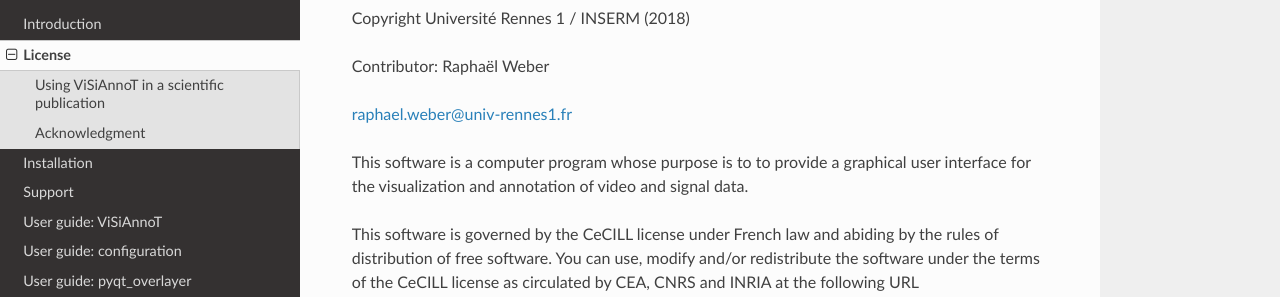
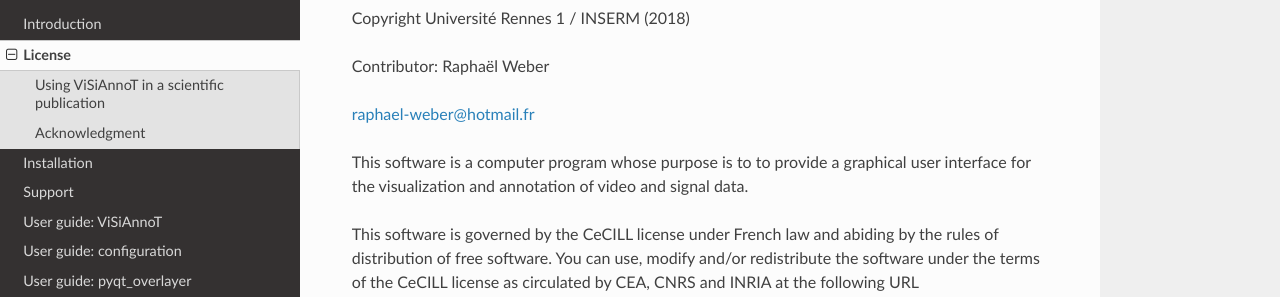
Before and after one commit to RphWbr/visiannot, a Sphinx documentation site: the page built from doc/source/license.rst, in a window 1280 px wide and 900 px high. Shown: the part 153-450 px from the top of the window. Built offline with Sphinx 7.4.7 and the Read the Docs theme 2.0.0, drawn with Linux system fonts in a browser that asks for light colours; formulas are drawn with MathJax 3.

Commit message:
Update license.rst

```diff
--- a/doc/source/license.rst
+++ b/doc/source/license.rst
@@ -5,7 +5,7 @@
 
 Contributor: Raphaël Weber
 
-raphael.weber@univ-rennes1.fr
+raphael-weber@hotmail.fr
 
 This software is a computer program whose purpose is to to provide a graphical user interface for the visualization and annotation of video and signal data.
 
```
